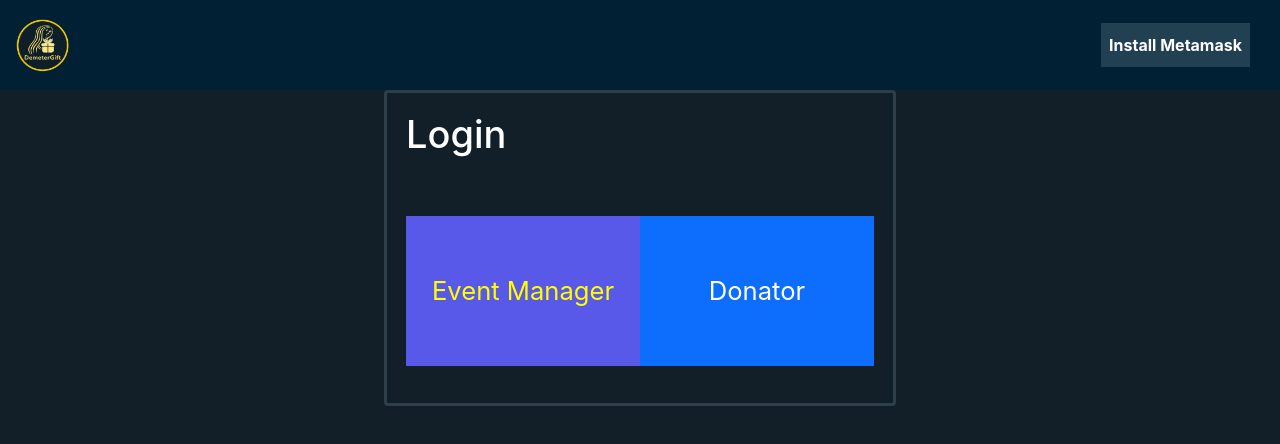
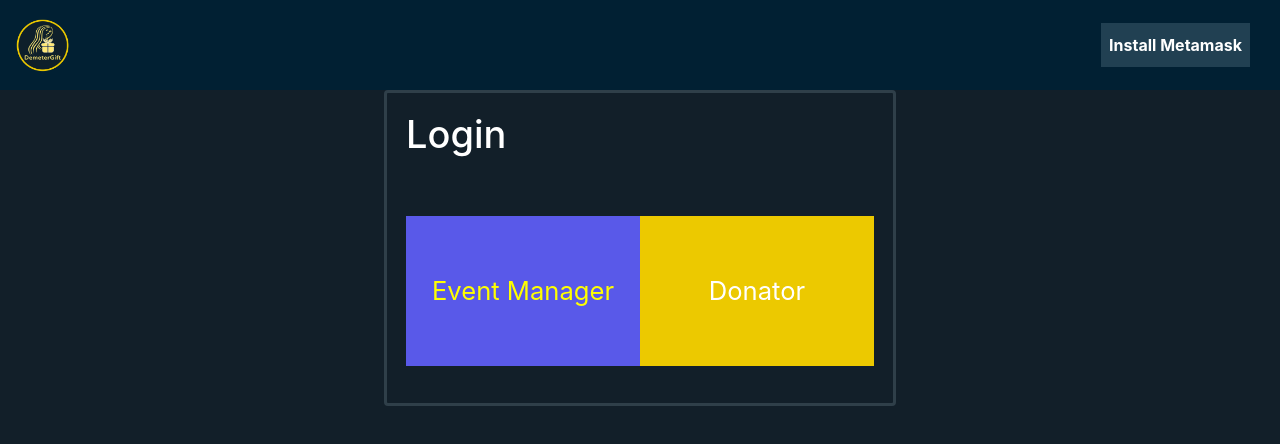
Before and after one commit to zakirhossen23/ForGreen-Evmos-EVM, a Next.js app in the folder Website/: page /login in a window 1280 px wide. Shown: the top 444 px of the page. Built offline with nearby package versions, Linux system fonts and the light colour scheme.

Commit message:
Update main.scss

```diff
--- a/Website/styles/main.scss
+++ b/Website/styles/main.scss
@@ -55,7 +55,7 @@
     background: #0e6616;
 }
 .userButton{
-    background: var(--btn-bg);
+    background: var(--btn-home-bg);
     color: var(--btn-fg);
     height: 150px;
     cursor: pointer;
```
